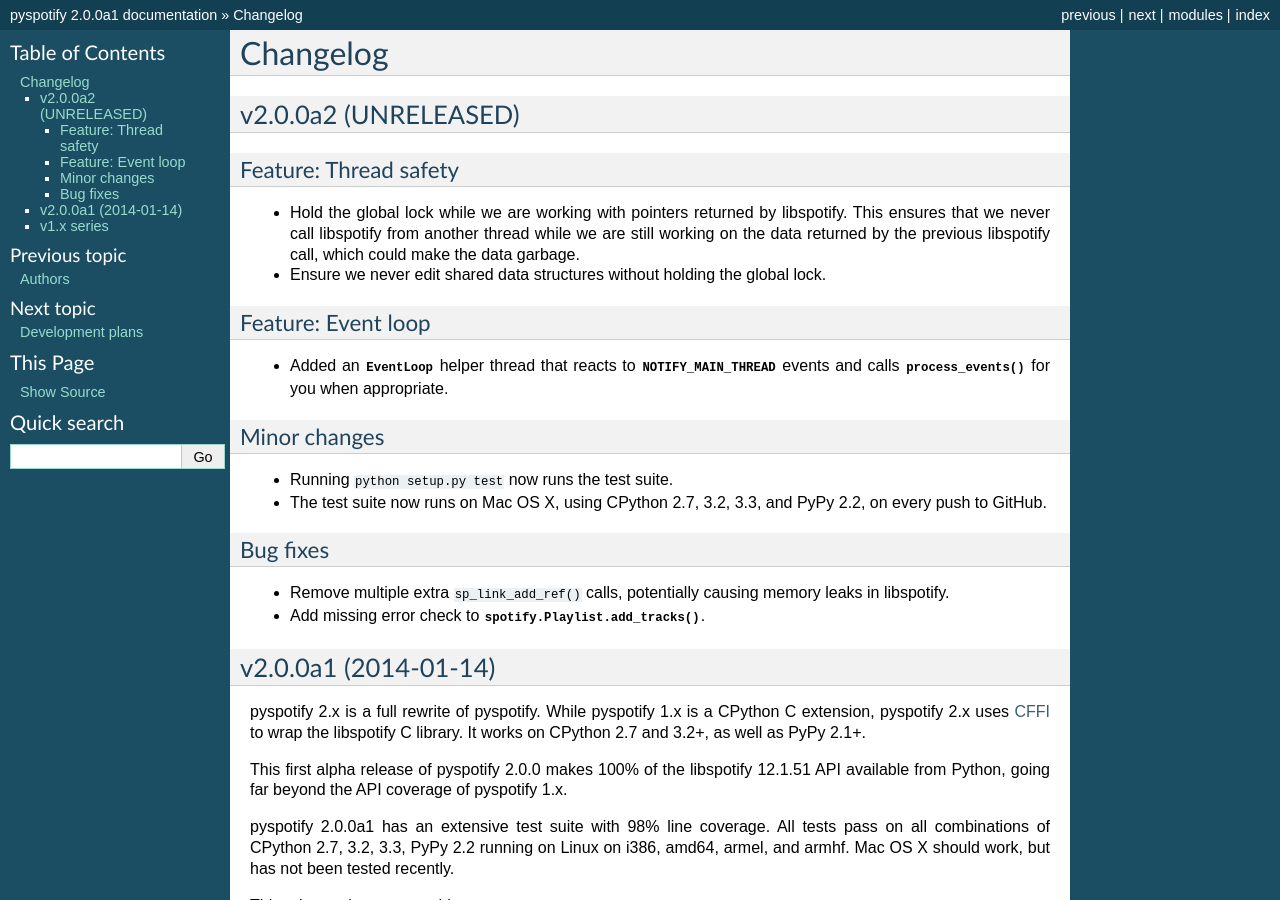
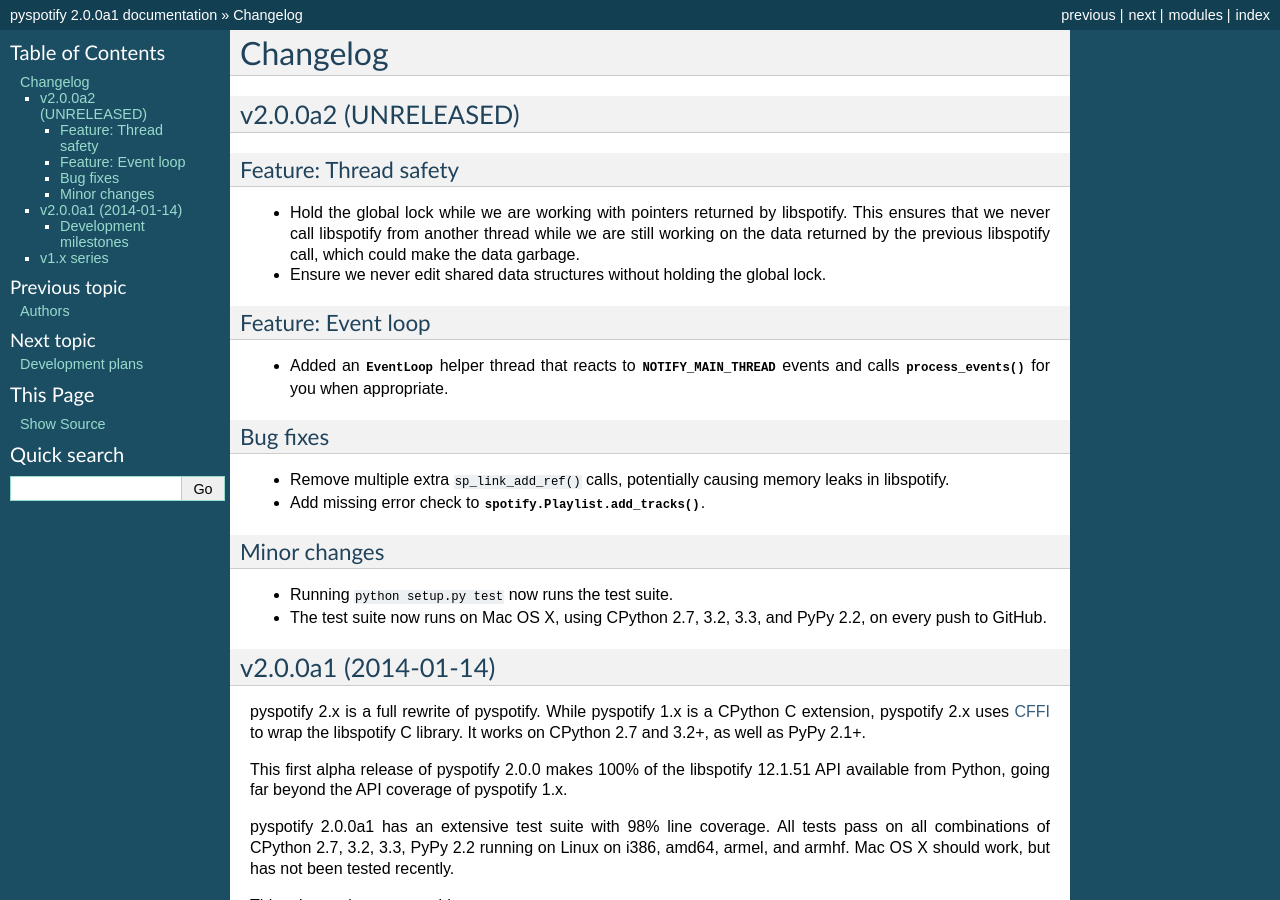
Before and after one commit to jodal/pyspotify, a Sphinx documentation site: the page built from docs/changelog.rst, in a window 1280 px wide and 900 px high. Built offline with Sphinx 7.4.7, drawn with Linux system fonts in a browser that asks for light colours; pages that are not in the unit, such as notebooks, are missing from menus.

Commit message:
docs: Minor changelog tweaks

```diff
--- a/docs/changelog.rst
+++ b/docs/changelog.rst
@@ -67,7 +67,9 @@
 These features are planned for the upcoming prereleases, as outlined in
 :doc:`plans`.
 
-**Development milestones**
+
+Development milestones
+----------------------
 
 - 2014-02-13: Playlist callbacks complete. pyspotify 2.x now covers 100% of
   the libspotify 12 API. Docs reviewed, quickstart guide extended. Redundant
```
Also changed, not shown: other parts of docs/changelog.rst (+8 -8 lines).
